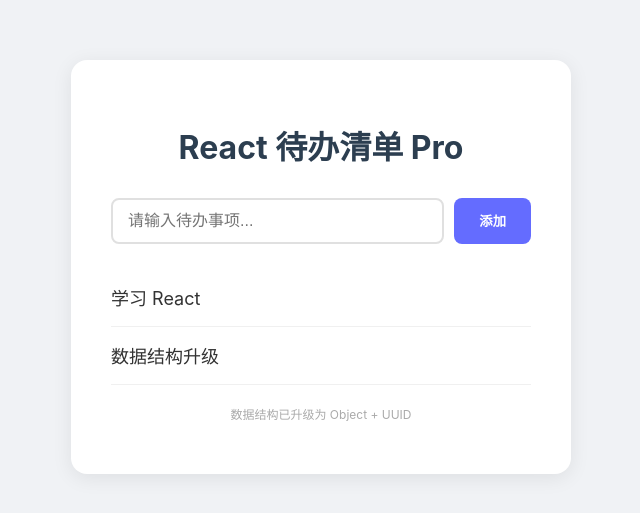
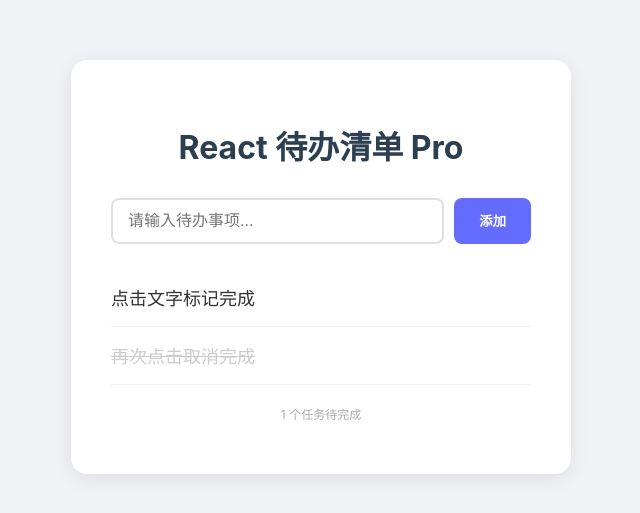
Before and after one commit to Hang5222/React-TodoList, a React (Vite) app: page / in a window 1280 px wide. Shown: the part 133-646 px from the top of the page, without its empty margins (319-959 px from the left). Built offline with nearby package versions, Linux system fonts and the light colour scheme.

Commit message:
feat: 完成任务标记与统计功能，项目V1.0发布

```diff
--- a/src/App.jsx
+++ b/src/App.jsx
@@ -1,19 +1,18 @@
+// src/App.jsx
 import { useState, useEffect } from 'react';
 import styles from './App.module.css';
 import Header from './components/Header';
 import TodoInput from './components/TodoInput';
 import TodoItem from './components/TodoItem';
-
-// 🌟 1. 引入 uuid
 import { v4 as uuidv4 } from 'uuid';
 
 function App() {
   const [todos, setTodos] = useState(() => {
     const savedTodos = localStorage.getItem('my-todo-list');
-    // 如果有存档，直接用；如果没有，给个默认的对象数据
     return savedTodos ? JSON.parse(savedTodos) : [
-      { id: uuidv4(), text: '学习 React' },
-      { id: uuidv4(), text: '数据结构升级' }
+      // 🌟 初始数据也要加上 completed 字段
+      { id: uuidv4(), text: '点击文字标记完成', completed: false },
+      { id: uuidv4(), text: '再次点击取消完成', completed: true }
     ];
   });
 
@@ -21,19 +20,27 @@
     localStorage.setItem('my-todo-list', JSON.stringify(todos));
   }, [todos]);
 
-  // 🌟 2. 修改添加逻辑：不再只存字符串，而是存一个对象
   function handleAdd(newTodoText) {
     const newTodoObj = {
-      id: uuidv4(), // 自动生成一个类似 '9b1deb4d-...' 的 ID
-      text: newTodoText
+      id: uuidv4(),
+      text: newTodoText,
+      completed: false // 🌟 新加的任务默认都是未完成的
     };
     setTodos([...todos, newTodoObj]);
   }
 
-  // 🌟 3. 修改删除逻辑：根据 ID 删，而不是根据 index 删（更安全）
   function handleDelete(id) {
-    // 只要 id 不一样的都留下
     setTodos(todos.filter(todo => todo.id !== id));
+  }
+
+  // 🌟🌟🌟 核心逻辑：切换完成状态
+  function handleToggle(id) {
+    setTodos(todos.map((todo) => {
+      if (todo.id === id) {
+        return { ...todo, completed: !todo.completed };
+      }
+      return todo;
+    }))
   }
 
   return (
@@ -42,18 +49,24 @@
       <TodoInput onAdd={handleAdd} />
 
       <ul className={styles.todoList}>
-        {/* 🌟 4. 遍历时，item 现在是一个对象 {id, text} */}
         {todos.map((item) => (
           <TodoItem
-            key={item.id}         // ✅ 终于可以用唯一的 id 做 key 了！
-            content={item.text}   // 传下去的文字是 item.text
-            onDelete={() => handleDelete(item.id)} // 删除时传 ID
+            key={item.id}
+            content={item.text}
+            // 🌟 传两个新东西下去：
+            // 1. 它的状态是完成了还是没完成？
+            completed={item.completed}
+            // 2. 点击文字时的处理函数
+            onToggle={() => handleToggle(item.id)}
+
+            onDelete={() => handleDelete(item.id)}
           />
         ))}
       </ul>
 
+      {/* 底部统计：算算还有几个没做完 */}
       <p style={{ marginTop: '20px', color: '#aaa', fontSize: '12px' }}>
-        数据结构已升级为 Object + UUID
+        {todos.filter(t => !t.completed).length} 个任务待完成
       </p>
     </div>
   )
--- a/src/components/TodoItem.css
+++ b/src/components/TodoItem.css
@@ -26,3 +26,15 @@
 .todoItem:hover .deleteBtn {
   opacity: 1;
 }
+/* 正常的文字样式 */
+.text {
+  cursor: pointer; /* 鼠标放上去变小手，提示可点击 */
+  flex: 1; /* 让文字占满剩余空间，这样点空白处也能触发 */
+  transition: color 0.2s;
+}
+
+/* 🌟 完成后的样式 */
+.completed {
+  text-decoration: line-through; /* 删除线 */
+  color: #ccc; /* 灰色 */
+}
--- a/src/components/TodoItem.jsx
+++ b/src/components/TodoItem.jsx
@@ -1,21 +1,26 @@
-// 1. 引入图标
 import { FaTrash } from 'react-icons/fa';
 import './TodoItem.css';
 
-function TodoItem({ content, onDelete }) {
+// 🌟 接收新传进来的 completed 和 onToggle
+function TodoItem({ content, completed, onToggle, onDelete }) {
   return (
     <li className="todoItem">
-      {/* 左边的文字 */}
-      <span>{content}</span>
+      {/*
+         🌟 点击文字触发 onToggle
+         🌟 动态类名：如果 completed 是 true，就加上 'completed' 类
+      */}
+      <span
+        onClick={onToggle}
+        className={`text ${completed ? 'completed' : ''}`}
+      >
+        {content}
+      </span>
 
-      {/* 右边的删除按钮 */}
       <button
         onClick={onDelete}
-        // 🌟 重点：修改样式，让它看起来像一个纯图标按钮
         className="deleteBtn"
-        title="删除此项" // 鼠标放上去会有提示文字
+        title="删除此项"
       >
-        {/* 2. 使用图标组件 */}
         <FaTrash />
       </button>
     </li>
```
